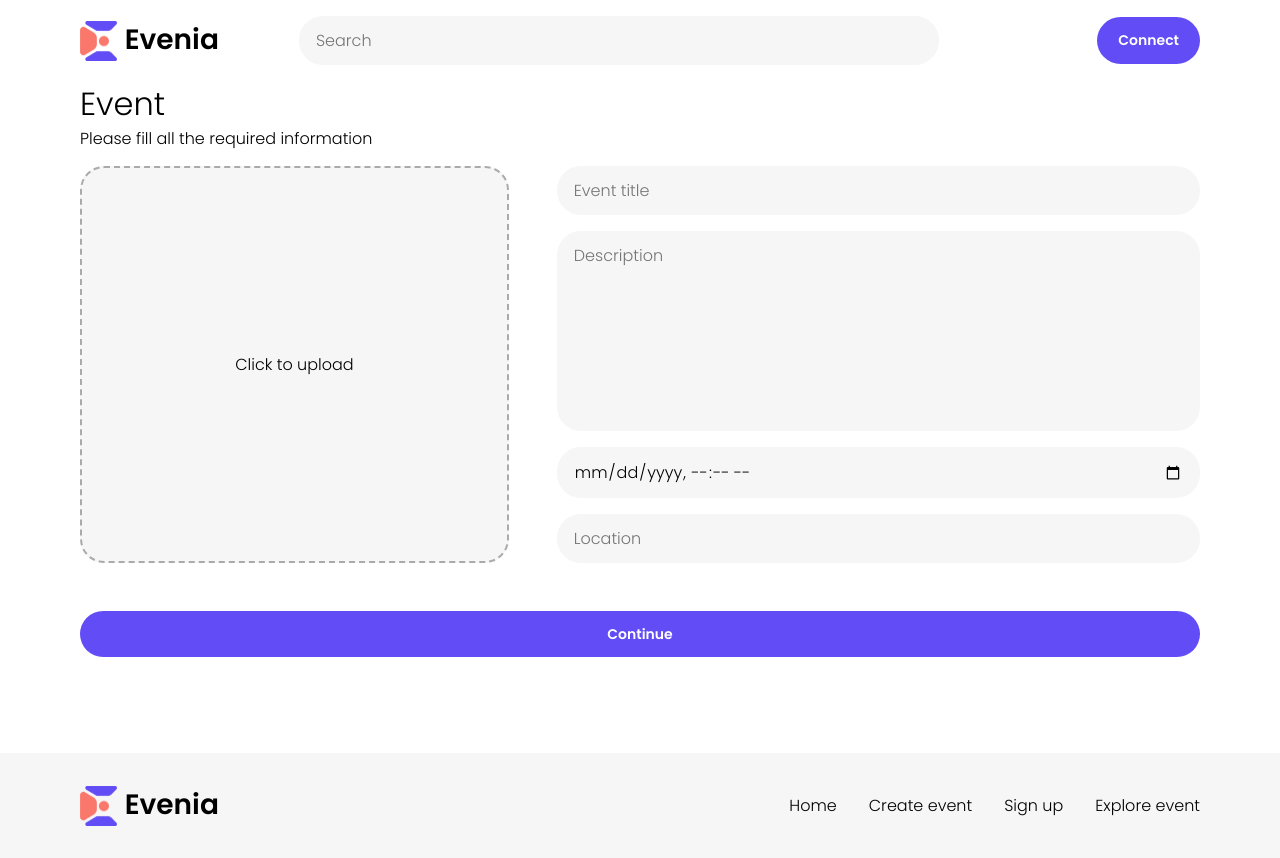
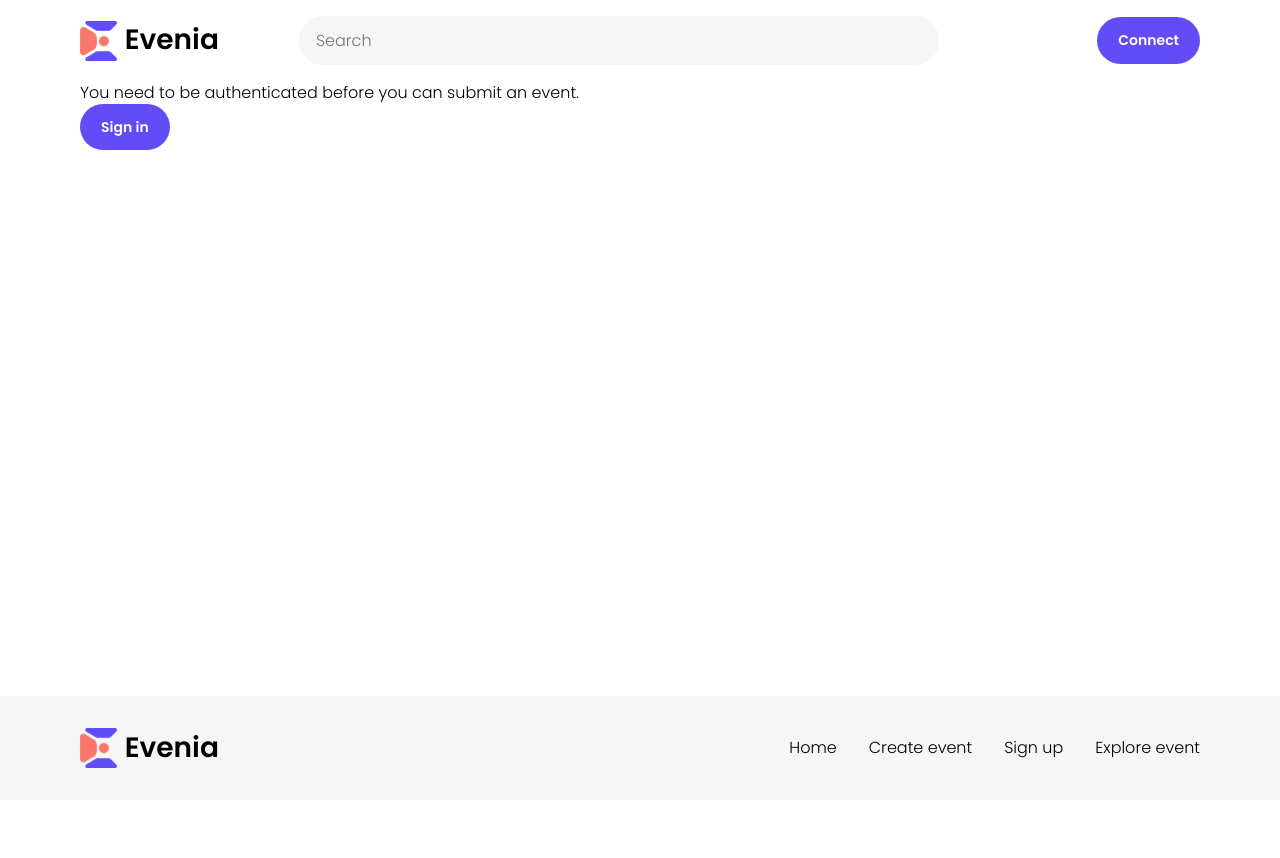
Before and after one commit to alexghr/evenia, a Next.js app: page /event in a window 1280 px wide. After the commit the page ends 800 px from the top, so only its background shows below. Built offline with nearby package versions, Linux system fonts and the light colour scheme; no server answers.

Commit message:
feat: add auth validation on event form

```diff
--- a/src/app/event/page.tsx
+++ b/src/app/event/page.tsx
@@ -9,6 +9,7 @@ import Button from "@/components/Button/Button";
 import FileInput from "@/components/FileInput/FileInput";
 import { useRouter } from "next/navigation";
 import { eventLinks } from "@/links";
+import { signIn, useSession } from "next-auth/react";
 
 type Fields = {
   name: string;
@@ -21,6 +22,7 @@ type Fields = {
 export default function CreateEventPage() {
   const { register, handleSubmit } = useForm<Fields>({});
   const router = useRouter();
+  const sess = useSession();
 
   const onSubmit = async (data: Fields) => {
     const imageBase64 =
@@ -50,6 +52,7 @@ export default function CreateEventPage() {
     <>
       <PageHeader />
       <main className={styles.main}>
+        {sess.status === "authenticated" && (
           <form onSubmit={handleSubmit(onSubmit)}>
             <h1>Event</h1>
             <p>Please fill all the required information</p>
@@ -91,6 +94,13 @@ export default function CreateEventPage() {
               </Button>
             </div>
           </form>
+        )}
+        {sess.status === "unauthenticated" && (
+          <>
+            <p>You need to be authenticated before you can submit an event.</p>
+            <Button onClick={() => signIn()}>Sign in</Button>
+          </>
+        )}
       </main>
     </>
   );
```
Lines whose indentation alone changed are shown as unchanged.
